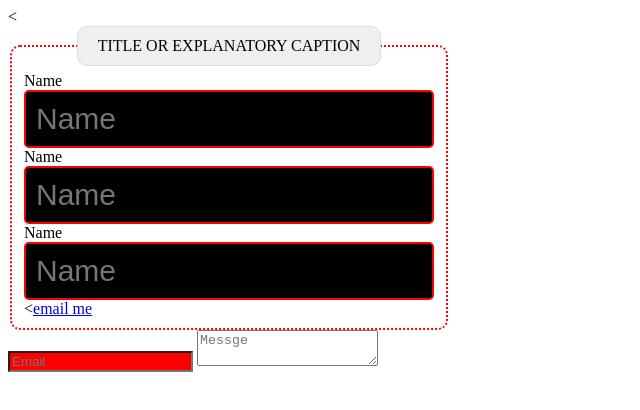
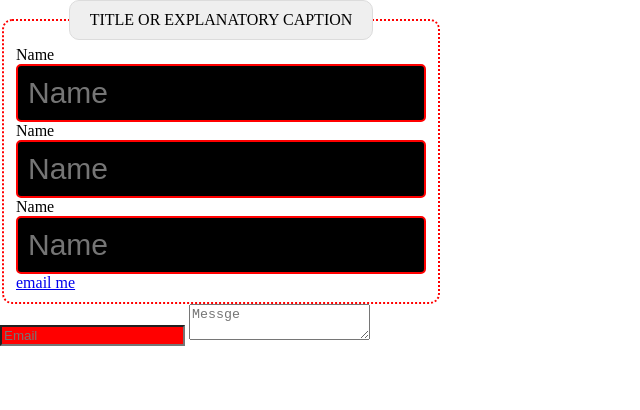
Before and after one commit to Saira-Nawaz/Web-development-classes, a plain HTML site: page class14/index.html in a window 1280 px wide. Shown: the whole page, without its empty margins (0-640 px from the left). Drawn offline with Linux system fonts and the light colour scheme.

Commit message:
first commit

```diff
--- a/class14/index.html
+++ b/class14/index.html
@@ -7,7 +7,7 @@
 	<link rel="stylesheet" href="style.css">
 </head>
 <body>
-<<fieldset>
+<fieldset>
 	<legend>title or explanatory caption</legend>
 	<div>
 	<label>Name </label>
@@ -18,21 +18,17 @@
 <div>
 	<label>Name </label>
 <input type="text" name="" placeholder="Name" class="text">
-
 </div>
-
 <div>
 	<label>Name </label>
 <input type="text" name="" placeholder="Name" class="text">
 
 </div>
-<<a href="mailto:joe@example.com?subject=feedback" "email me">email me</a>
+<a href="mailto:joe@example.com?subject=feedback" "email me">email me</a>
 </fieldset>
 
 <input type="email" name="" value="" placeholder="Email">
 <textarea name="Message" placeholder="Messge"></textarea>
 
-
-
 </body>
 </html>
--- a/class14/style.css
+++ b/class14/style.css
@@ -1,3 +1,10 @@
+*{
+	box-sizing: border-box;
+}
+body{
+	margin: 0%;
+	padding: 0%;
+}
 input[type=text]{
 	font-size: 30px;
 	background-color: #000;
@@ -6,7 +13,6 @@ input[type=text]{
 	border-radius: 5px;
 	padding: 10px;
 	cursor: wait;
-
 }
 input[type=text]:hover{
 	background-color: white;
```
